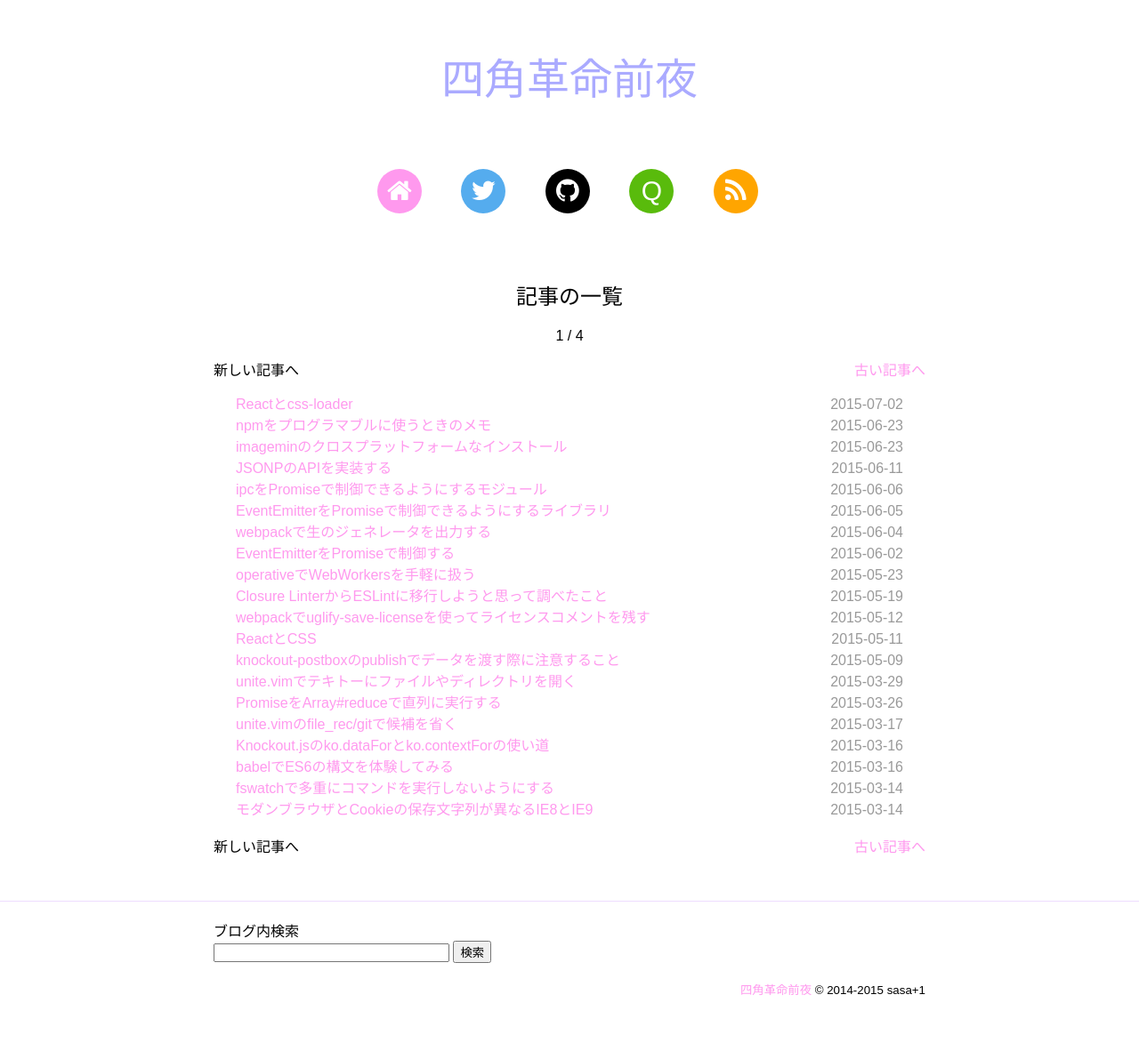
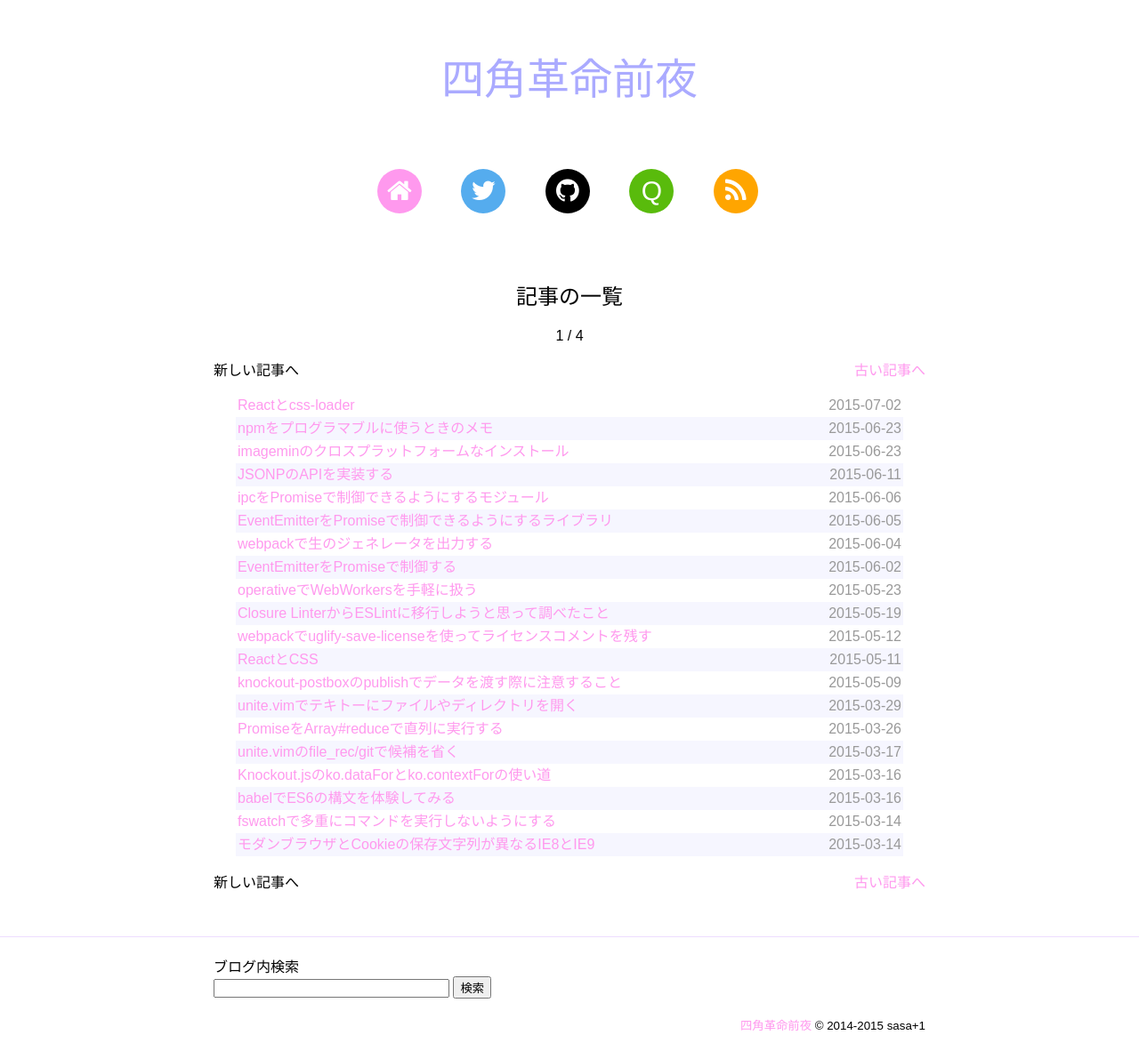
Before and after one commit to sasaplus1/blog, a Jekyll site: the page built from index.html, in a window 1280 px wide. Shown: the whole page at 89% size. Built offline with Jekyll 4.4.1, drawn with Linux system fonts in a browser that asks for light colours; nearby versions of some CDN libraries; Markdown is read by kramdown in place of the engine named in the settings; the list of posts is cut into pages by our own code; comment, search, counter and statistics services are not loaded; before the commit the page ends 1142 px from its top, so only the background shows below that.

Commit message:
updated design

```diff
--- a/css/index.scss
+++ b/css/index.scss
@@ -248,6 +248,11 @@ a:hover {
 	li {
 		list-style-type: none;
 		line-height: 1.5;
+		padding: 1px 2px;
+
+		&:nth-child(even) {
+			background-color: #f6f6ff;
+		}
 
 		@media only screen and (max-width: 800px - 1px) {
 			list-style-type: disc;
@@ -289,7 +294,7 @@ a:hover {
 		font-weight: lighter;
 	}
 
-	h2 {
+	h2, h3 {
 		border-left: 3px solid #ddddff;
 		padding-left: 10px;
 	}
```
